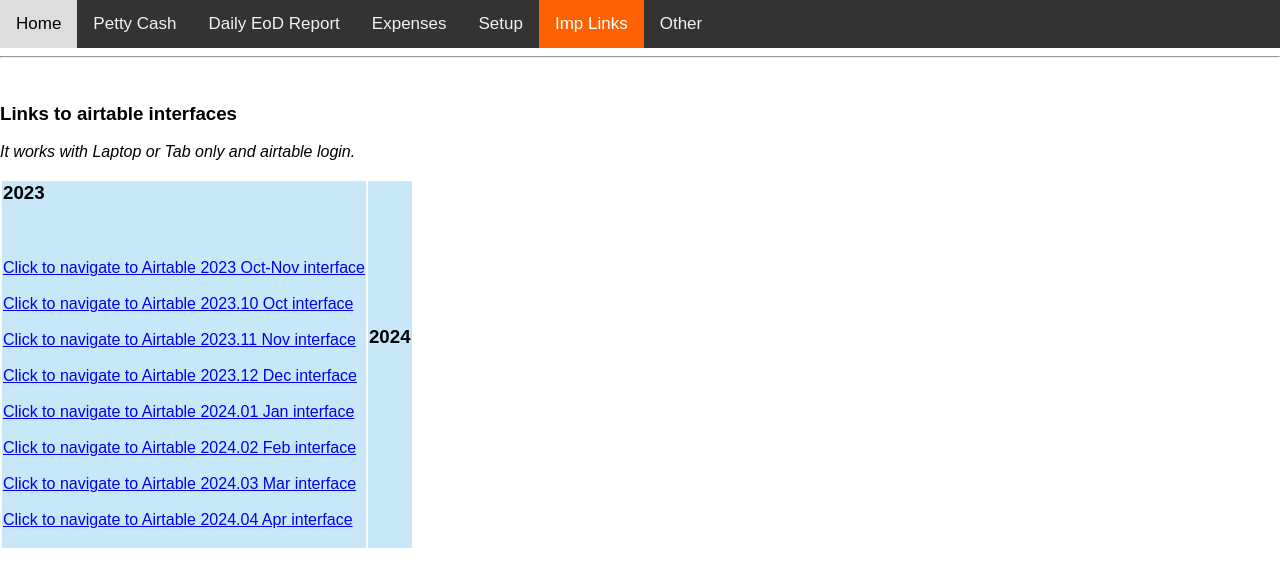
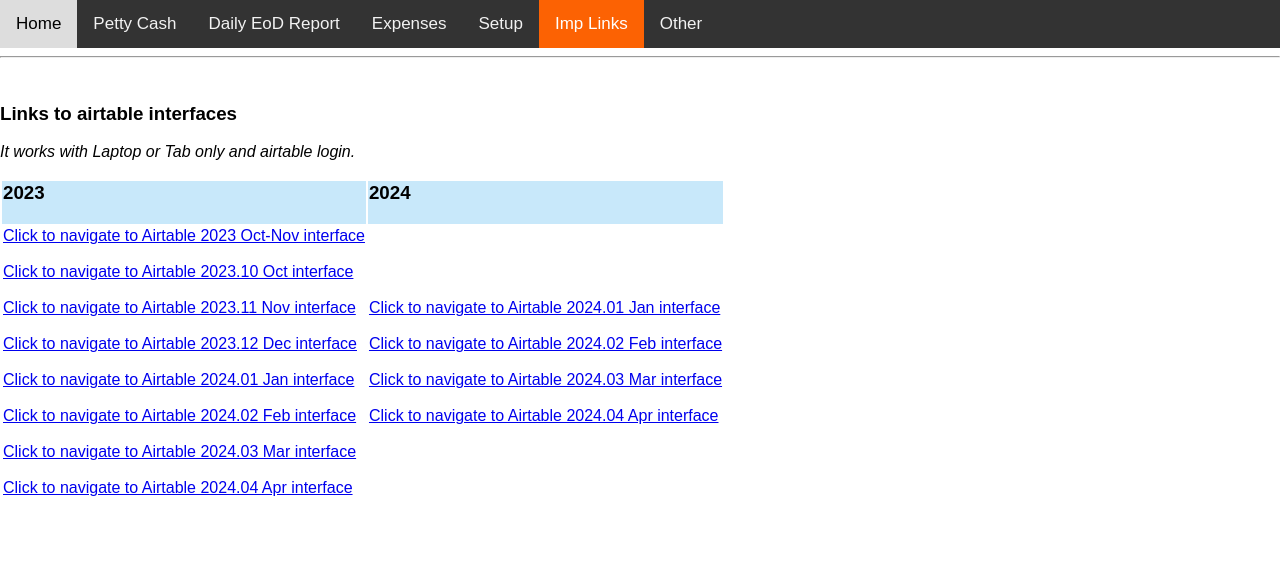
Before and after one commit to dk13913/UpSouthChinchwad, a plain HTML site: page links.html in a window 1280 px wide. Drawn offline with Linux system fonts and the light colour scheme.

Commit message:
Update links.html

```diff
--- a/links.html
+++ b/links.html
@@ -89,7 +89,18 @@
       style="background-color:#c8e8fa";
       border: 1px solid black;
       border-collapse: collapse>
-<H3>2023</H3><BR><BR>
+      <H3>2023</H3> </TD>
+      <TD align="left";
+            height="27";
+            padding-left: 160px;
+            style="background-color:#c8e8fa";
+            border: 1px solid black;
+            border-collapse: collapse>
+        <H3>2024</H3>
+      </TD>
+    </TR>
+  <TR>
+    <TD>
 <a class="active" href="https://airtable.com/appGszQMaHCins5pp/pagtK9BKxaYOjmBOu" target=_blank> Click to navigate to Airtable 2023 Oct-Nov interface</a> <BR><BR>
 <a class="active" href="https://airtable.com/appeXdku6FEOfLRCi/pag1fN5st80kbFn1n" target=_blank> Click to navigate to Airtable 2023.10 Oct interface</a> <BR><BR>
 <a class="active" href="https://airtable.com/appEkitpYUrluHzO0/pagrCSenlnNRqB5d5" target=_blank> Click to navigate to Airtable 2023.11 Nov interface</a> <BR><BR>
@@ -99,14 +110,13 @@
 <a class="active" href="https://airtable.com/appAszU3CfleFvbo6/pagnK9F1ZIHKBpHNb" target=_blank> Click to navigate to Airtable 2024.03 Mar interface</a> <BR><BR>
 <a class="active" href="https://airtable.com/app1XYsIwCUlbiOC0/pagOfydGT5gR7ck15" target=_blank> Click to navigate to Airtable 2024.04 Apr interface</a> <BR><BR>
 
-    </TD>
-<TD align="left";
-      height="27";
-      padding-left: 160px;
-      style="background-color:#c8e8fa";
-      border: 1px solid black;
-      border-collapse: collapse>
-  <H3>2024</H3><BR><BR>
+</TD>
+ <TD>
+<a class="active" href="https://airtable.com/app22lZJ3KSCYGJj3/pagPkVKHqde8UAfI8" target=_blank> Click to navigate to Airtable 2024.01 Jan interface</a> <BR><BR>
+<a class="active" href="https://airtable.com/appwk73e6OD6AJA6y/pagjCHOcthZCwD6vD" target=_blank> Click to navigate to Airtable 2024.02 Feb interface</a> <BR><BR>
+<a class="active" href="https://airtable.com/appAszU3CfleFvbo6/pagnK9F1ZIHKBpHNb" target=_blank> Click to navigate to Airtable 2024.03 Mar interface</a> <BR><BR>
+<a class="active" href="https://airtable.com/app1XYsIwCUlbiOC0/pagOfydGT5gR7ck15" target=_blank> Click to navigate to Airtable 2024.04 Apr interface</a> <BR><BR>
+
 </TD>
 
   </TR>
```
